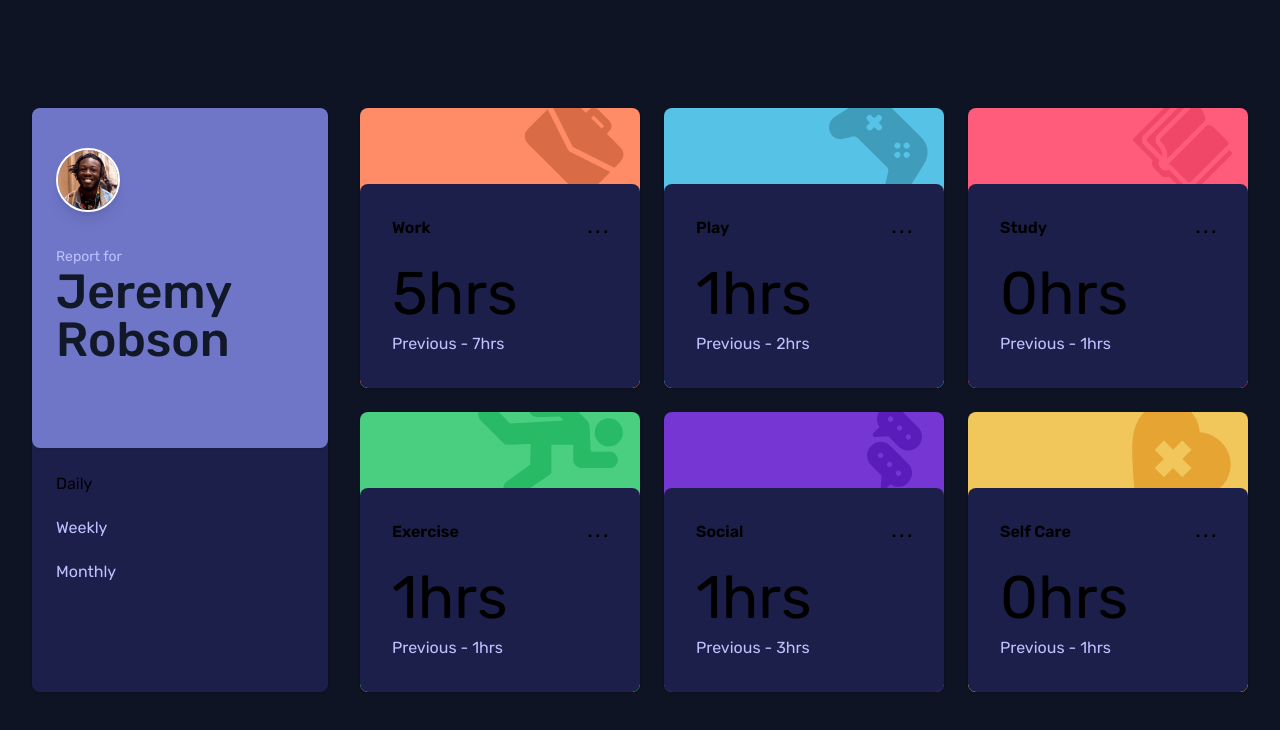
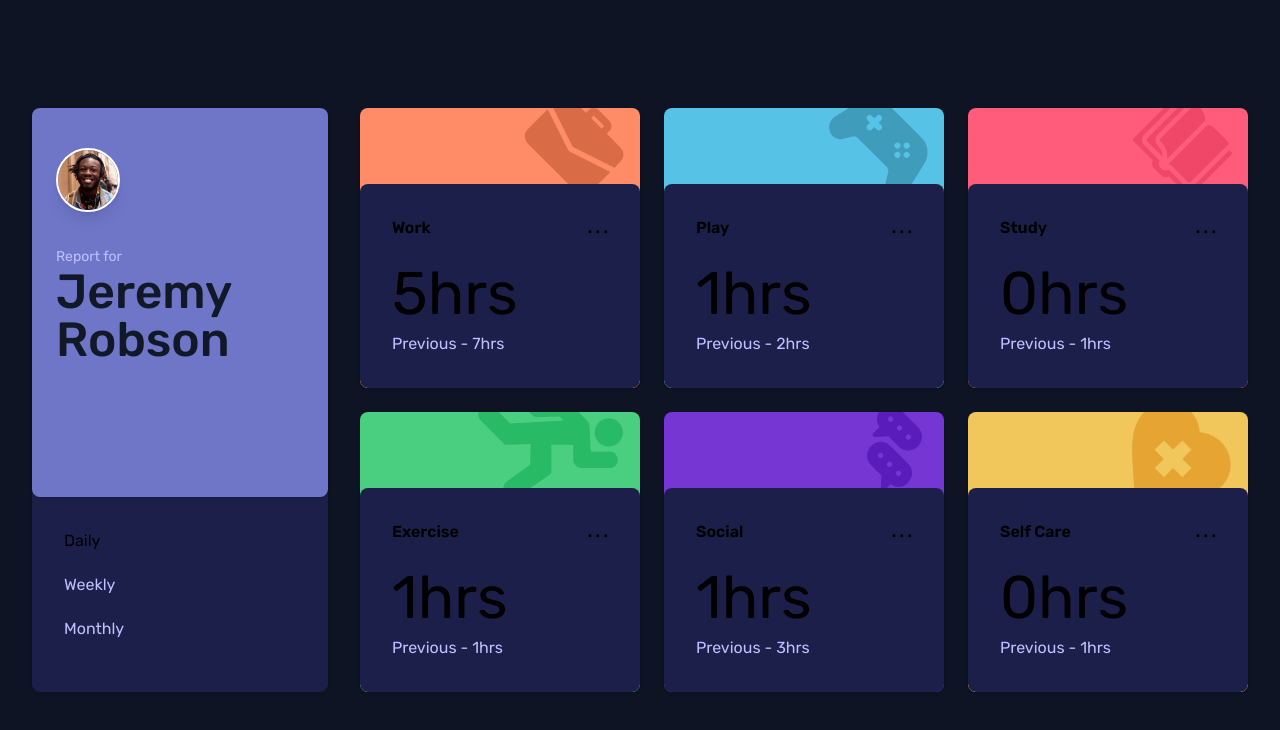
Before and after one commit to Gnandal/time-tracking-dashboard-react, a Preact app: page / in a window 1280 px wide. Shown: the top 730 px of the page. Built offline with nearby package versions, Linux system fonts and the light colour scheme.

Commit message:
improve usercard

```diff
--- a/src/components/filter.tsx
+++ b/src/components/filter.tsx
@@ -16,7 +16,7 @@ export const Filter = () => {
         setOptions([...updatedOptions]);
     };
 
-    return <div class="flex lg:flex-col flex-row justify-between w-full gap-5 p-6 text-left">{
+    return <div class="flex lg:flex-col flex-row justify-between w-full gap-5 p-8 text-left">{
         options.map((option, index) => {
             return (
                 <div>
--- a/src/components/user-card.tsx
+++ b/src/components/user-card.tsx
@@ -2,8 +2,8 @@ import imageJeremy from '/assets/images/image-jeremy.png'
 
 
 export const UserCard = () => {
-    return (<>
-        <div class="w-full bg-desaturated-blue py-10 px-6 rounded-lg shadow">
+    return (
+        <div class="w-full lg:h-4/6 bg-desaturated-blue py-10 px-6 rounded-lg shadow">
           <div class="flex lg:flex-col flex-row gap-5 items-start lg:pb-10">
             <img class="w-16 h-16 mb-3 rounded-full border-white border-2 shadow-lg" src={imageJeremy} alt="Jeremy image" />
             <div class='text-left'>
@@ -12,5 +12,5 @@ export const UserCard = () => {
             </div>
           </div>
         </div>
-    </>);
+    );
 }
```
